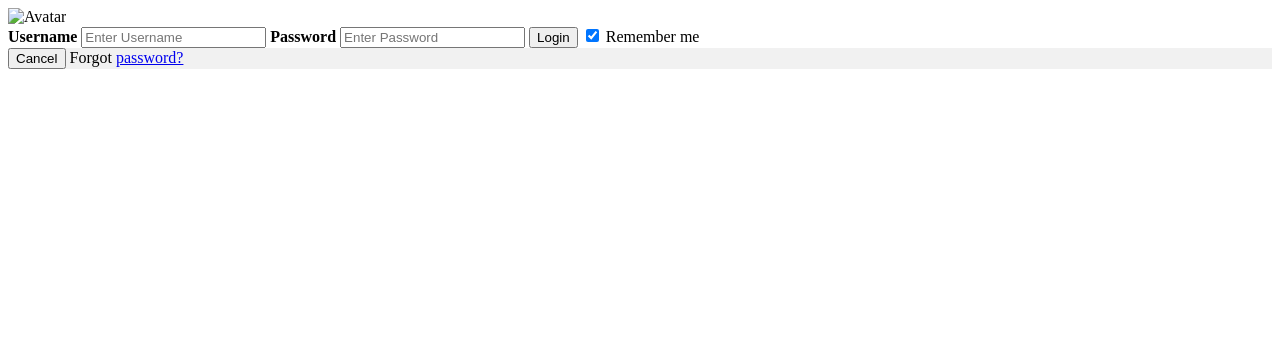
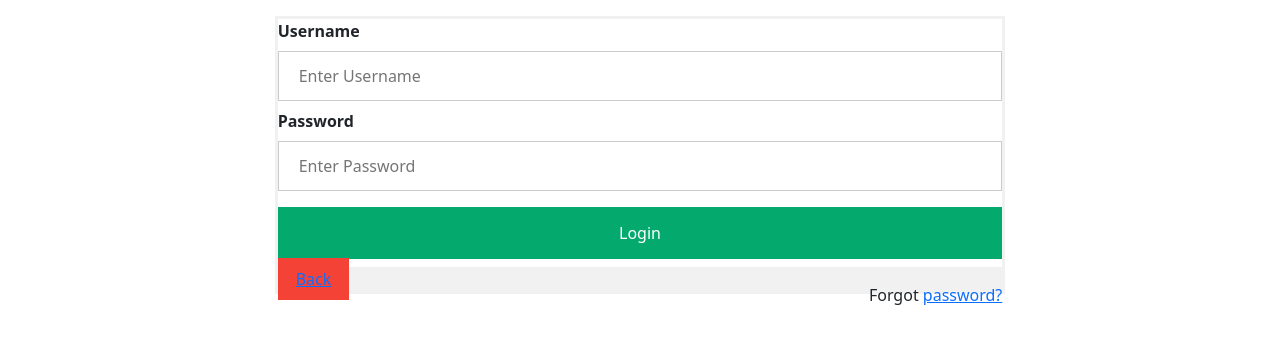
Before and after one commit to mark-riley/cloud-native-development-coursework, a website: page src/login.html in a window 1280 px wide. Drawn offline with Linux system fonts and the light colour scheme.

Commit message:
Added login page

```diff
--- /dev/null
+++ b/src/CSS/login.css
@@ -0,0 +1,71 @@
+/* Bordered form */
+form {
+    border: 3px solid #f1f1f1;
+  }
+
+  /* Full-width inputs */
+  input[type=text], input[type=password] {
+    width: 100%;
+    padding: 12px 20px;
+    margin: 8px 0;
+    display: inline-block;
+    border: 1px solid #ccc;
+    box-sizing: border-box;
+  }
+
+  /* Set a style for all buttons */
+  button {
+    background-color: #04AA6D;
+    color: white;
+    padding: 14px 20px;
+    margin: 8px 0;
+    border: none;
+    cursor: pointer;
+    width: 100%;
+  }
+
+  /* Add a hover effect for buttons */
+  button:hover {
+    opacity: 0.8;
+  }
+
+  /* Extra style for the back button (red) */
+  .backbtn {
+    width: auto;
+    padding: 10px 18px;
+    background-color: #f44336;
+  }
+
+  /* Center the avatar image inside this container */
+  .imgcontainer {
+    text-align: center;
+    margin: 24px 0 12px 0;
+  }
+
+  /* Avatar image */
+  img.avatar {
+    width: 40%;
+    border-radius: 50%;
+  }
+
+  /* Add padding to containers */
+  .container {
+    padding: 16px;
+  }
+
+  /* The "Forgot password" text */
+  span.psw {
+    float: right;
+    padding-top: 16px;
+  }
+
+  /* Change styles for span and back button on extra small screens */
+  @media screen and (max-width: 300px) {
+    span.psw {
+      display: block;
+      float: none;
+    }
+    .backbtn {
+      width: 100%;
+    }
+  }
--- a/src/JS/app.js
+++ b/src/JS/app.js
@@ -87,8 +87,3 @@ function getVideos(){
     });
 
 }
-
-function standardLogin(){
-
-    window.prompt("Username", "Login");
-}
--- a/src/login.html
+++ b/src/login.html
@@ -1,14 +1,25 @@
 <hmtl>
     <head>
+        <meta charset="UTF-8">
 
+        <title>Asset Track</title>
+
+        <link rel="stylesheet" type="text/css" href="CSS/bootstrap.min.css">
+        <link rel="stylesheet" type="text/css" href="CSS/login.css"
+        <script type="text/javascript" src="JS/bootstrap.js"></script>
+        <script type="text/javascript" src="JS/bootstrap.bundle.min.js"></script>
+    	<script type="text/javascript" src="JS/jquery-3.6.0.min.js"></script>
+
+    	<script type="text/javascript" src="JS/app.js"></script>
     </head>
     <body>
+        <div class="container">
+            <div class="row align-items-start">
+                <div class="col-2"></div>
+                <div class="col-8">
                     <form action="action_page.php" method="post">
-            <div class="imgcontainer">
-              <img src="img_avatar2.png" alt="Avatar" class="avatar">
-            </div>
 
-            <div class="container">
+                        <div class="">
                             <label for="uname"><b>Username</b></label>
                             <input type="text" placeholder="Enter Username" name="uname" required>
 
@@ -16,15 +27,16 @@
                             <input type="password" placeholder="Enter Password" name="psw" required>
 
                             <button type="submit">Login</button>
-              <label>
-                <input type="checkbox" checked="checked" name="remember"> Remember me
-              </label>
                         </div>
 
-            <div class="container" style="background-color:#f1f1f1">
-              <button type="button" class="cancelbtn">Cancel</button>
+                        <div class="" style="background-color:#f1f1f1">
+                            <a href="/index" class="backbtn">Back</a>
                             <span class="psw">Forgot <a href="#">password?</a></span>
                         </div>
                     </form>
+                </div>
+                <div class="col-2"></div>
+            </div>
+        </div>
     </body>
 </hmtl>
```
Also changed, not shown: src/index.html (+1 -1 lines). Lines whose indentation alone changed are shown as unchanged.
